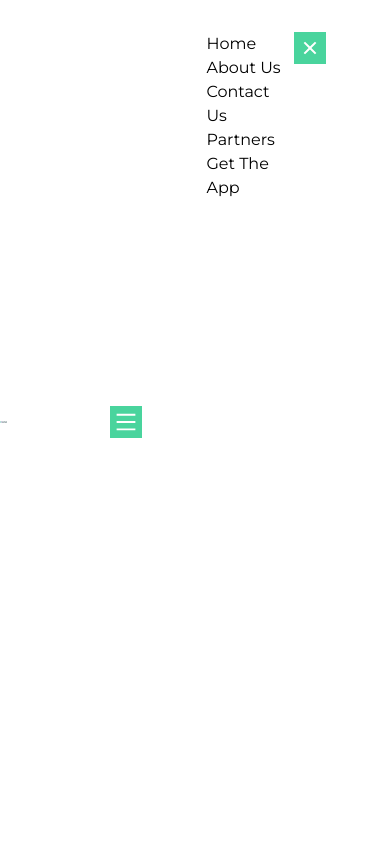
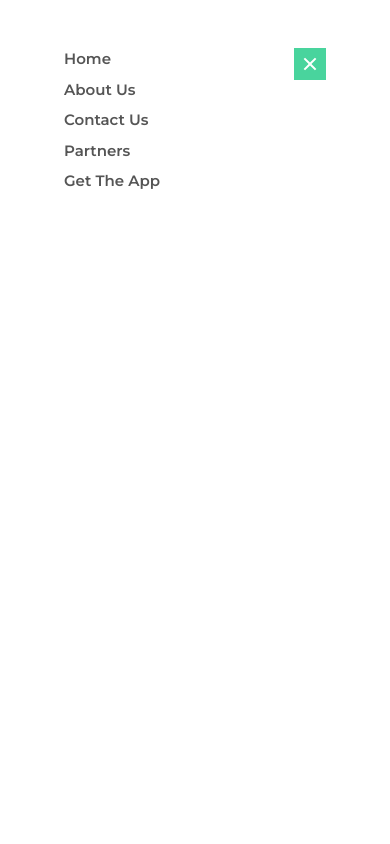
Before and after one commit to Pragati-patel/BankSathi, a Next.js app: page / in a window 390 px wide. Both pictures are taken after a click on the element 335 px from the left and 40 px from the top of the page. Shown: the top 844 px of the page. Built offline with nearby package versions, Linux system fonts and the light colour scheme.

Commit message:
fix responsiveness of header

```diff
--- a/components/Header/index.js
+++ b/components/Header/index.js
@@ -8,8 +8,9 @@ import { useState } from 'react'
 export default function Header() {
     const [open, setOpen] = useState(false);
     const menu = [{ name: "Home", link: "" }, { name: "About Us", link: "" }, { name: "Partners", link: "" }]
-    const ResponsiveMenu=['Home','About Us','Contact Us','Partners', 'Get The App']
+    const ResponsiveMenu = ['Home', 'About Us', 'Contact Us', 'Partners', 'Get The App']
     return (
+        <>
             <div className={styles.header_wrapper}>
                 <div className={styles.header_containor}>
                     <div className={styles.header_left_part}>
@@ -33,20 +34,21 @@ export default function Header() {
                         </div>
                     </div>
 
-                <div className='md:hidden flex p-1 bg-secondary w-fit relative' onClick={() => setOpen(true)}>
+                    <div className='md:hidden  visible p-1 bg-secondary w-fit relative' onClick={() => setOpen(true)}>
                         <AiOutlineMenu color={"#fff"} size={'1.5rem'} />
                     </div>
                 </div>
+
+            </div>
             {open ?
-                <div className='flex relative  w-screen h-screen bg-white z-10 top-0  justify-between px-16 py-8'>
+                <div className='flex relative  w-screen h-screen bg-white z-10 top-[-4rem]  justify-between px-16 py-8'>
                     <div className='flex flex-col ' >
-                        {ResponsiveMenu.map((item) => { return <li className='flex flex-col'>{item}</li> })}
+                        {ResponsiveMenu.map((item) => { return <li className='flex flex-col text-[15px] font-semibold text-[#555555] pb-2'>{item}</li> })}
                     </div>
                     <div onClick={() => setOpen(false)} className='p-1 bg-secondary w-fit h-fit flex'>
                         <RiCloseFill color={"#fff"} size={'1.5rem'} />
                     </div>
                 </div>
                 : ""}
-        </div>
-    )
+        </>)
 }
--- a/components/Header/style.module.scss
+++ b/components/Header/style.module.scss
@@ -9,7 +9,7 @@
             @apply flex w-1/2;
 
             .logo_wrap {
-                @apply flex md:w-[25%] w-[40%] mr-16 cursor-pointer;
+                @apply flex md:w-[25%] sm:w-[40%] w-[50%] mr-16 cursor-pointer;
             }
 
             .menu_items_wrap {
```
Lines whose indentation alone changed are shown as unchanged.
